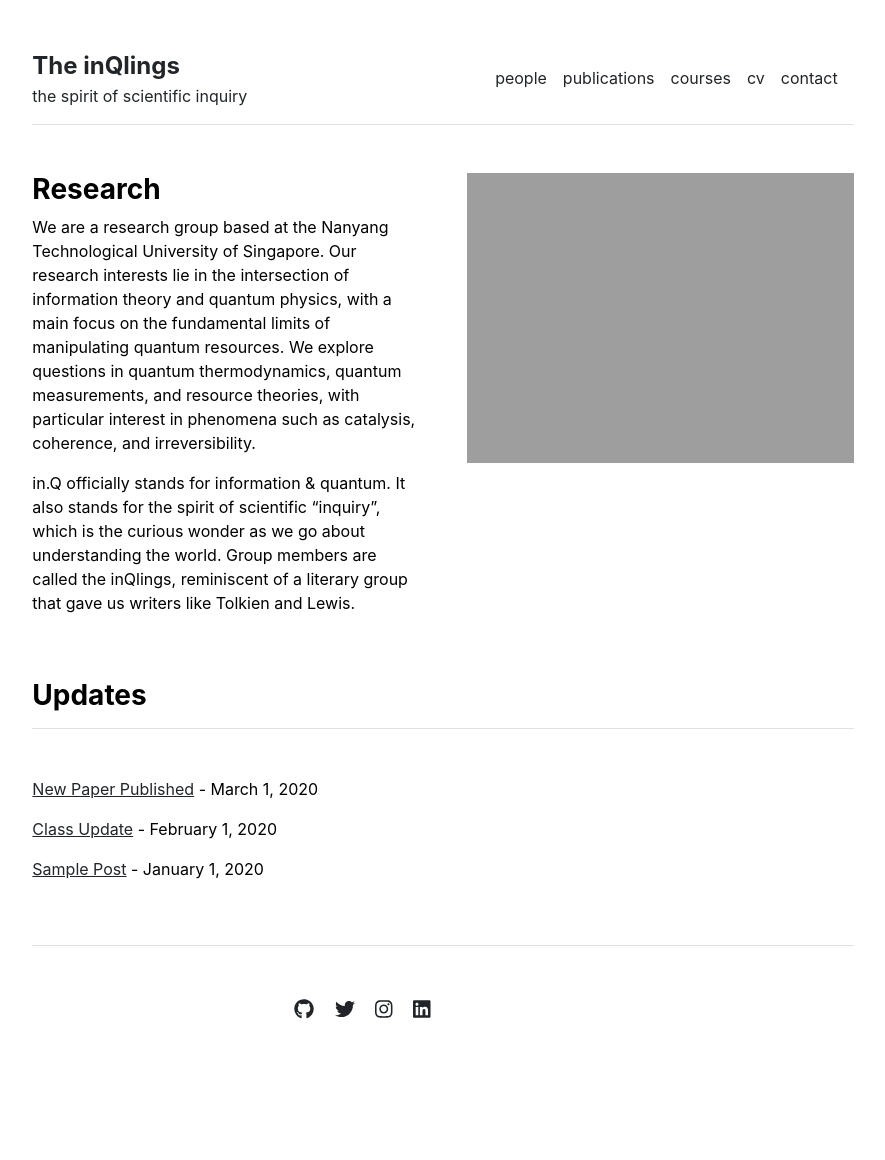
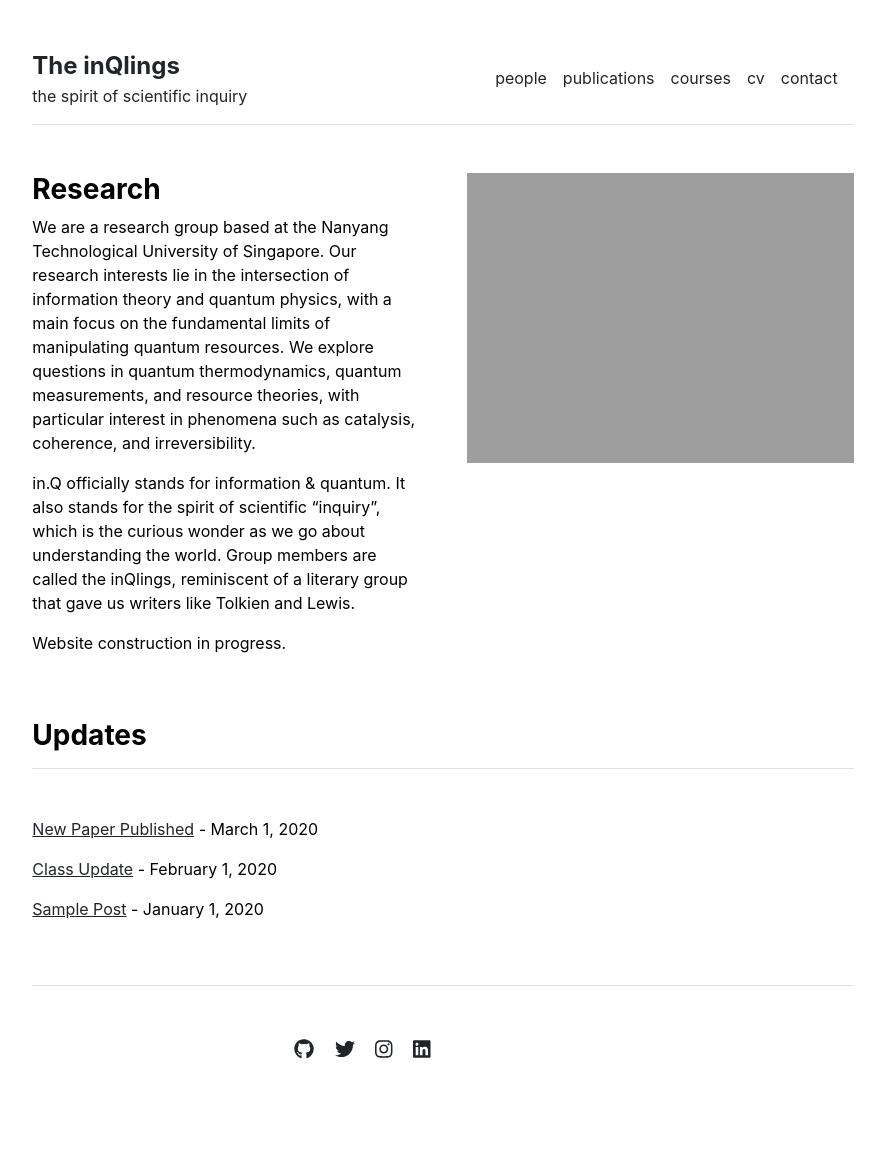
Before and after one commit to nelly-ng/nelly-ng.github.io, a Jekyll site: the page built from index.md, in a window 1280 px wide. Shown: the whole page, without its empty margins (197-1082 px from the left). Built offline with Jekyll 4.4.1, drawn with Linux system fonts in a browser that asks for light colours; before the commit the page ends 1120 px from its top, so only the background shows below that.

Commit message:
Update index.md

```diff
--- a/index.md
+++ b/index.md
@@ -8,3 +8,5 @@ We are a research group based at the Nanyang Technological University of Singapo
 in.Q officially stands for information & quantum.
 It also stands for the spirit of scientific "inquiry", which is the curious wonder as we go about understanding the world.
 Group members are called the inQlings, reminiscent of a literary group that gave us writers like Tolkien and Lewis.
+
+Website construction in progress.
```
